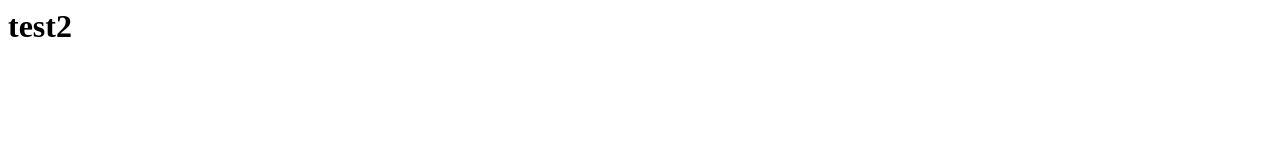
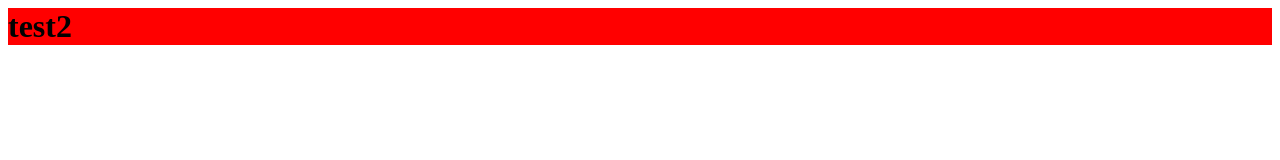
Before and after one commit to Zachnad0/test_website1, a plain HTML site: page index.html in a window 1280 px wide. Drawn offline with Linux system fonts and the light colour scheme.

Commit message:
reddified text test

```diff
--- a/index.html
+++ b/index.html
@@ -1,6 +1,11 @@
 <html>
   <head>
     <title>a test website</title>
+    <style>
+			h1 {
+				background:red;
+			}
+    </style>
    </head>
   <body>
     <h1>test2</h1>
```
